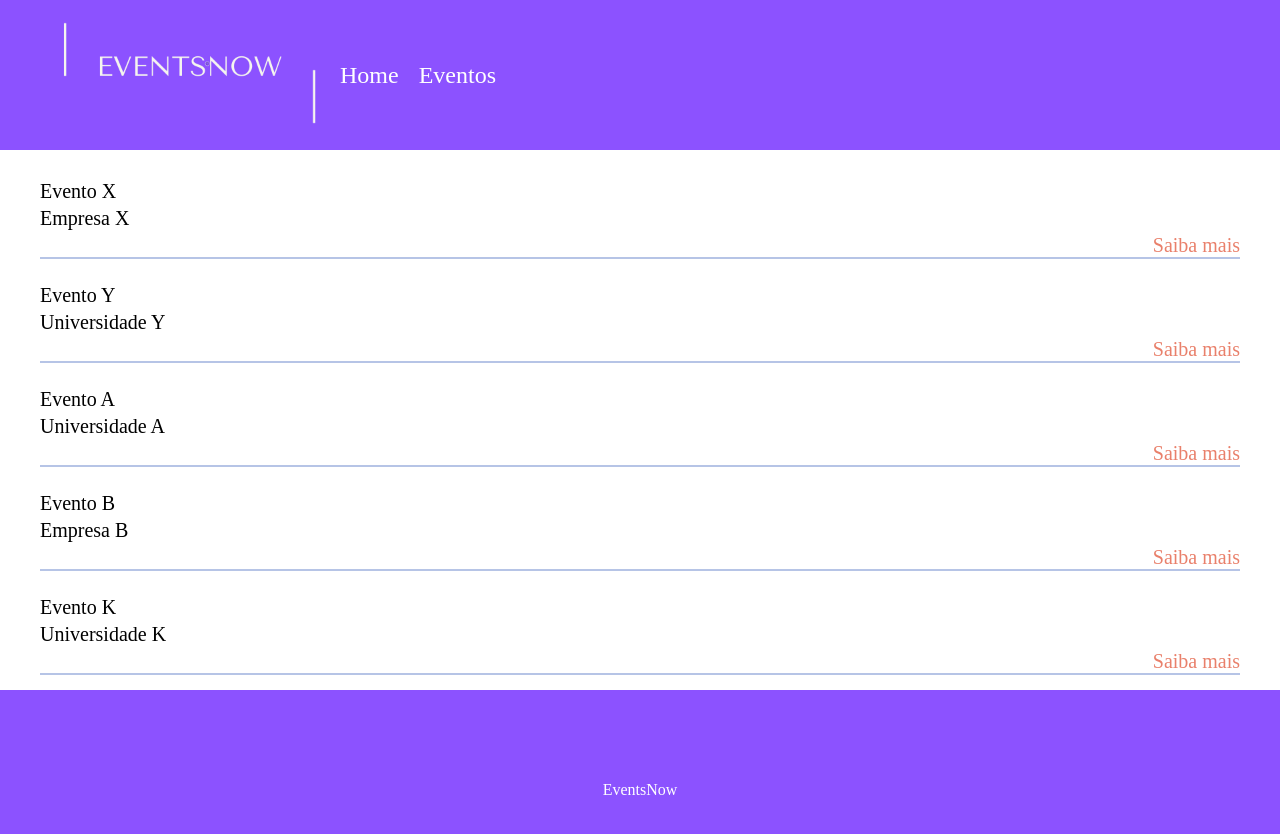
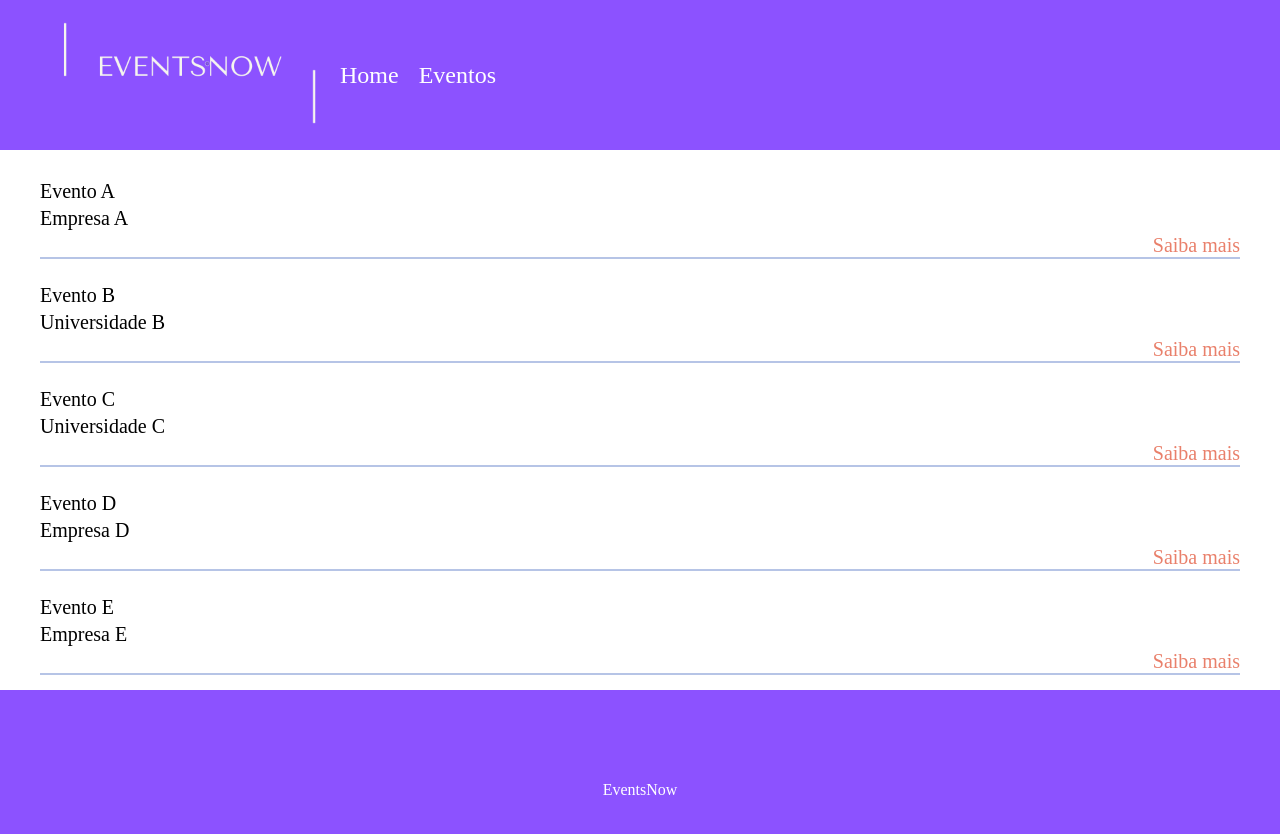
Before and after one commit to GustavoVictorio/EventsNow, a React (Create React App) app: page /eventos in a window 1280 px wide. Shown: the top 834 px of the page. Built offline with nearby package versions, Linux system fonts and the light colour scheme; data requests are answered from the project's data file.

Commit message:
add axios

```diff
--- a/db.json
+++ b/db.json
@@ -9,7 +9,7 @@
             "hour": "07:00",
             "costume": "Social",
             "parking": "30.00",
-            "price": "180.00",
+            "price": 180.00,
             "description": "Lorem Ipsum is simply dummy text of the printing and typesetting industry. Lorem Ipsum has been the industry's standard dummy text ever since the 1500s, when an unknown printer took a galley of type and scrambled it to make a type specimen book. It has survived not only five centuries, but also the leap into electronic typesetting, remaining essentially unchanged."
         },
         {
@@ -21,7 +21,7 @@
             "hour": "06:00",
             "costume": "Casual",
             "parking": "Gratis",
-            "price": "60.00",
+            "price": 60.00,
             "description": "Lorem Ipsum is simply dummy text of the printing and typesetting industry. Lorem Ipsum has been the industry's standard dummy text ever since the 1500s, when an unknown printer took a galley of type and scrambled it to make a type specimen book. It has survived not only five centuries, but also the leap into electronic typesetting, remaining essentially unchanged."
         },
         {
@@ -33,7 +33,7 @@
             "hour": "08:00",
             "costume": "Social",
             "parking": "15.00",
-            "price": "30.00",
+            "price": 30.00,
             "description": "Lorem Ipsum is simply dummy text of the printing and typesetting industry. Lorem Ipsum has been the industry's standard dummy text ever since the 1500s, when an unknown printer took a galley of type and scrambled it to make a type specimen book. It has survived not only five centuries, but also the leap into electronic typesetting, remaining essentially unchanged."
         },
         {
@@ -45,7 +45,7 @@
             "hour": "07:00",
             "costume": "Casual",
             "parking": "Gratis",
-            "price": "100.00",
+            "price": 100.00,
             "description": "Lorem Ipsum is simply dummy text of the printing and typesetting industry. Lorem Ipsum has been the industry's standard dummy text ever since the 1500s, when an unknown printer took a galley of type and scrambled it to make a type specimen book. It has survived not only five centuries, but also the leap into electronic typesetting, remaining essentially unchanged."
         },
         {
@@ -57,7 +57,7 @@
             "hour": "05:00",
             "costume": "Casual",
             "parking": "25.00",
-            "price": "80.00",
+            "price": 80.00,
             "description": "Lorem Ipsum is simply dummy text of the printing and typesetting industry. Lorem Ipsum has been the industry's standard dummy text ever since the 1500s, when an unknown printer took a galley of type and scrambled it to make a type specimen book. It has survived not only five centuries, but also the leap into electronic typesetting, remaining essentially unchanged."
         }
     ]
--- a/package.json
+++ b/package.json
@@ -10,6 +10,7 @@
     "@types/node": "^12.0.0",
     "@types/react": "^17.0.0",
     "@types/react-dom": "^17.0.0",
+    "axios": "^0.24.0",
     "react": "^17.0.2",
     "react-dom": "^17.0.2",
     "react-router-dom": "^6.0.2",
@@ -22,7 +23,7 @@
     "build": "react-scripts build",
     "test": "react-scripts test",
     "eject": "react-scripts eject",
-    "server": "json-server --watch db.json --port 3001"
+    "server": "json-server --watch db.json --port 5000"
   },
   "eslintConfig": {
     "extends": [
--- a/public/index.html
+++ b/public/index.html
@@ -1,5 +1,5 @@
 <!DOCTYPE html>
-<html lang="en">
+<html lang="pt-br">
 
 <head>
   <meta charset="utf-8" />
@@ -9,7 +9,7 @@
   <meta name="description" content="Web site created using create-react-app" />
   <link rel="apple-touch-icon" href="%PUBLIC_URL%/logo192.png" />
 
-  <link rel="manifest" href="%PUBLIC_URL%/manifest.json" />
+
 
   <title>React App</title>
 </head>
--- a/src/pages/Events/index.tsx
+++ b/src/pages/Events/index.tsx
@@ -1,15 +1,30 @@
+import axios from 'axios';
+import { useEffect, useState } from 'react';
+import { Event } from 'types/event';
+import { BASE_URL } from 'util/request';
 import './styles.css'
 
 export default function Events() {
+
+    const [events, setEvents] = useState<Event[]>();
+
+    useEffect(() => {
+        axios.get(`${BASE_URL}/events`).then(response => {
+            setEvents(response.data);
+
+        });
+    }, []);
+
     return (
         <div className="container-e">
             <div className="content-e">
-                <div className="card-info">
+                {events?.map(x => (
+                    <div className="card-info" key={x.id}>
                         <p>
-                        Evento X
+                            {x?.nameEvent}
                         </p>
                         <p>
-                        Empresa X
+                            {x?.name}
                         </p>
                         <span>
                             <a href="/detalhes">
@@ -17,58 +32,7 @@ export default function Events() {
                             </a>
                         </span>
                     </div>
-                <div className="card-info">
-                    <p>
-                        Evento Y
-                    </p>
-                    <p>
-                        Universidade Y
-                    </p>
-                    <span>
-                        <a href="/detalhes">
-                            Saiba mais
-                        </a>
-                    </span>
-                </div>
-                <div className="card-info">
-                    <p>
-                        Evento A
-                    </p>
-                    <p>
-                        Universidade A
-                    </p>
-                    <span>
-                        <a href="/detalhes">
-                            Saiba mais
-                        </a>
-                    </span>
-                </div>
-                <div className="card-info">
-                    <p>
-                        Evento B
-                    </p>
-                    <p>
-                        Empresa B
-                    </p>
-                    <span>
-                        <a href="/detalhes">
-                            Saiba mais
-                        </a>
-                    </span>
-                </div>
-                <div className="card-info">
-                    <p>
-                        Evento K
-                    </p>
-                    <p>
-                        Universidade K
-                    </p>
-                    <span>
-                        <a href="/detalhes">
-                            Saiba mais
-                        </a>
-                    </span>
-                </div>
+                ))}
             </div>
         </div>
     )
--- /dev/null
+++ b/src/types/event.ts
@@ -0,0 +1,12 @@
+export type Event = {
+    id: number,
+    nameEvent: string,
+    name: string,
+    locale: string,
+    date: string,
+    hour: string,
+    costume: string,
+    parking: string,
+    price: number,
+    description: string
+}
--- /dev/null
+++ b/src/util/request.ts
@@ -0,0 +1,2 @@
+// export const BASE_URL = process.env.REACT_APP_BACKEND_URL ?? 'https://localhost:5000';
+export const BASE_URL = 'http://localhost:5000';
```
Also changed, not shown: 1 other file (tests, documents, lock files or other folders). Lines whose indentation alone changed are shown as unchanged.
